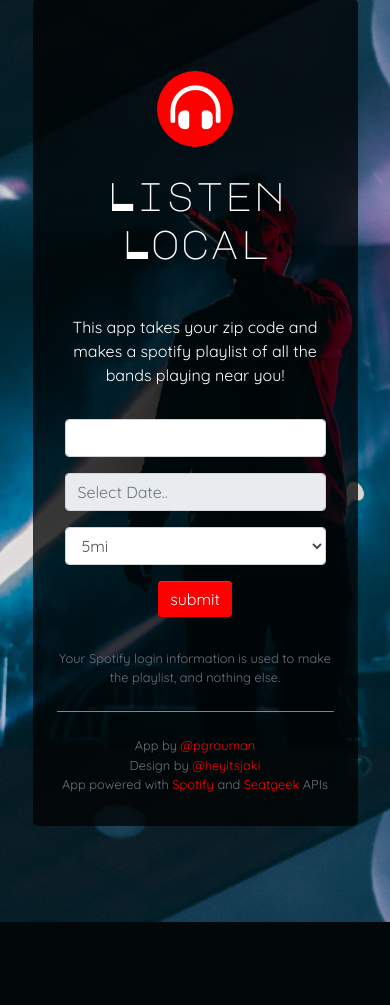
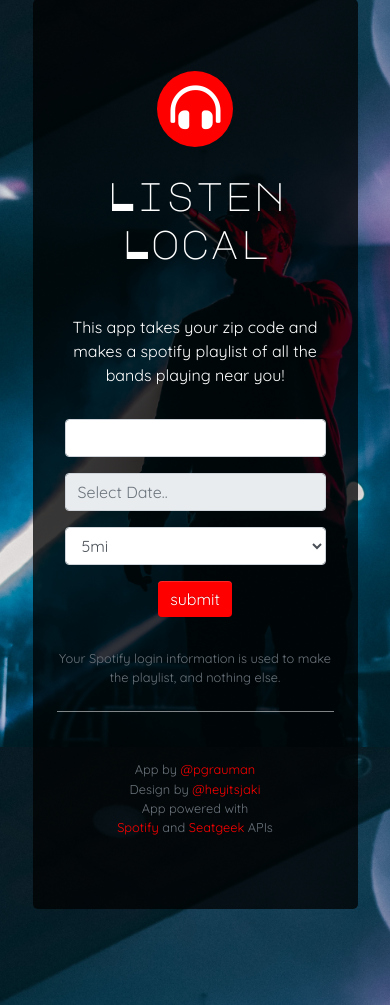
Before and after one commit to pgrauman/listen-local-app, a Flask app: page / in a window 390 px wide. Shown: the part 97-1102 px from the top of the page. Before the commit the page ends 1019 px from the top, so only its background shows below. Run offline with Flask 2, Linux system fonts and the light colour scheme; some libraries are stand-ins or nearby versions.

Commit message:
Style changes for error message + favicon
Styled the error messages and also added a favicon to the site.  Also made a few changes to the footer (to get rid of the widow in the mobile view).

```diff
--- a/listen_local_app/templates/_formhelpers.html
+++ b/listen_local_app/templates/_formhelpers.html
@@ -3,7 +3,7 @@
   <!-- <dt>{{ field.label }} -->
   {% if field.errors %}
     {% for error in field.errors %}
-      <li>{{ error }}</li>
+      <li style="list-style-type: none; color: red;">{{ error }}</li>
     {% endfor %}
   {% endif %}
 {% endmacro %}
--- a/listen_local_app/templates/error.html
+++ b/listen_local_app/templates/error.html
@@ -2,7 +2,7 @@
 
 {% block content %}
 
-<h1>Whoops! Looks like there was a problem</h1>
-{{error_text}}
+<h1 class="m-4">Whoops! Looks like there was a problem</h1>
+<P class="m-4">{{error_text}}</P>
 
 {% endblock %}
--- a/listen_local_app/templates/index.html
+++ b/listen_local_app/templates/index.html
@@ -12,7 +12,7 @@
       {{ form.distance(class_="form-control m-2") }}
       {{ form.submit(class_="btn btn-primary m-2", value="submit") }}
 </form>
-<ul class=errors>
+<ul class="errors p-0">
     {{ render_errors(form.zipcode) }}
     {{ render_errors(form.daterange) }}
 </ul>
--- a/listen_local_app/templates/layout.html
+++ b/listen_local_app/templates/layout.html
@@ -10,7 +10,7 @@
     <link rel="stylesheet" href="https://maxcdn.bootstrapcdn.com/bootstrap/3.3.7/css/bootstrap-theme.min.css" integrity="sha384-rHyoN1iRsVXV4nD0JutlnGaslCJuC7uwjduW9SVrLvRYooPp2bWYgmgJQIXwl/Sp" crossorigin="anonymous">
     <link rel="stylesheet" href="https://use.fontawesome.com/releases/v5.6.3/css/all.css" integrity="sha384-UHRtZLI+pbxtHCWp1t77Bi1L4ZtiqrqD80Kn4Z8NTSRyMA2Fd33n5dQ8lWUE00s/" crossorigin="anonymous">
     <link href="https://fonts.googleapis.com/css?family=Major+Mono+Display|Quicksand" rel="stylesheet">
-
+    <link rel="shortcut icon" type="image/png" href="{{ url_for('static', filename='img/icon.png') }}" />
   <style type="text/css">
     body, html {background-image: url({{ url_for('static', filename='img/cover.jpg') }})}
   </style>
@@ -34,8 +34,8 @@
       <div class="mx-4">
         <p class="small text-muted">Your Spotify login information is used to make the playlist, and nothing else.</p>
         <hr class="my-4">
-        <p class="small text-muted">
-            App by <a href="https://github.com/pgrauman">@pgrauman</a> <br class="d-block d-md-none d-lg-none d-xl-none"><i class="fas fa-grip-lines-vertical mx-2 d-none d-md-inline d-lg-inline d-xl-inline"></i> Design by <a href="https://www.designbyjaki.com">@heyitsjaki</a> <br class="d-block d-md-none d-lg-none d-xl-none"><i class="fas  fa-grip-lines-vertical mx-2 d-none d-md-inline d-lg-inline d-xl-inline"></i> App powered with <a href="https://www.spotify.com/">Spotify</a> and <a href="https://seatgeek.com">Seatgeek</a> APIs
+        <p class="small text-muted my-5">
+            App by <a href="https://github.com/pgrauman">@pgrauman</a> <br class="d-block d-md-none d-lg-none d-xl-none"><i class="fas fa-grip-lines-vertical mx-2 d-none d-md-inline d-lg-inline d-xl-inline"></i> Design by <a href="https://www.designbyjaki.com">@heyitsjaki</a> <br class="d-block d-md-none d-lg-none d-xl-none"><i class="fas  fa-grip-lines-vertical mx-2 d-none d-md-inline d-lg-inline d-xl-inline"></i> App powered with <br class="d-block d-md-none d-lg-none d-xl-none"><a href="https://www.spotify.com/">Spotify</a> and <a href="https://seatgeek.com">Seatgeek</a> APIs
         </p>
       </div>
     </div>
```
Also changed, not shown: listen_local_app/static/img/icon.png (added), 2 other files.
